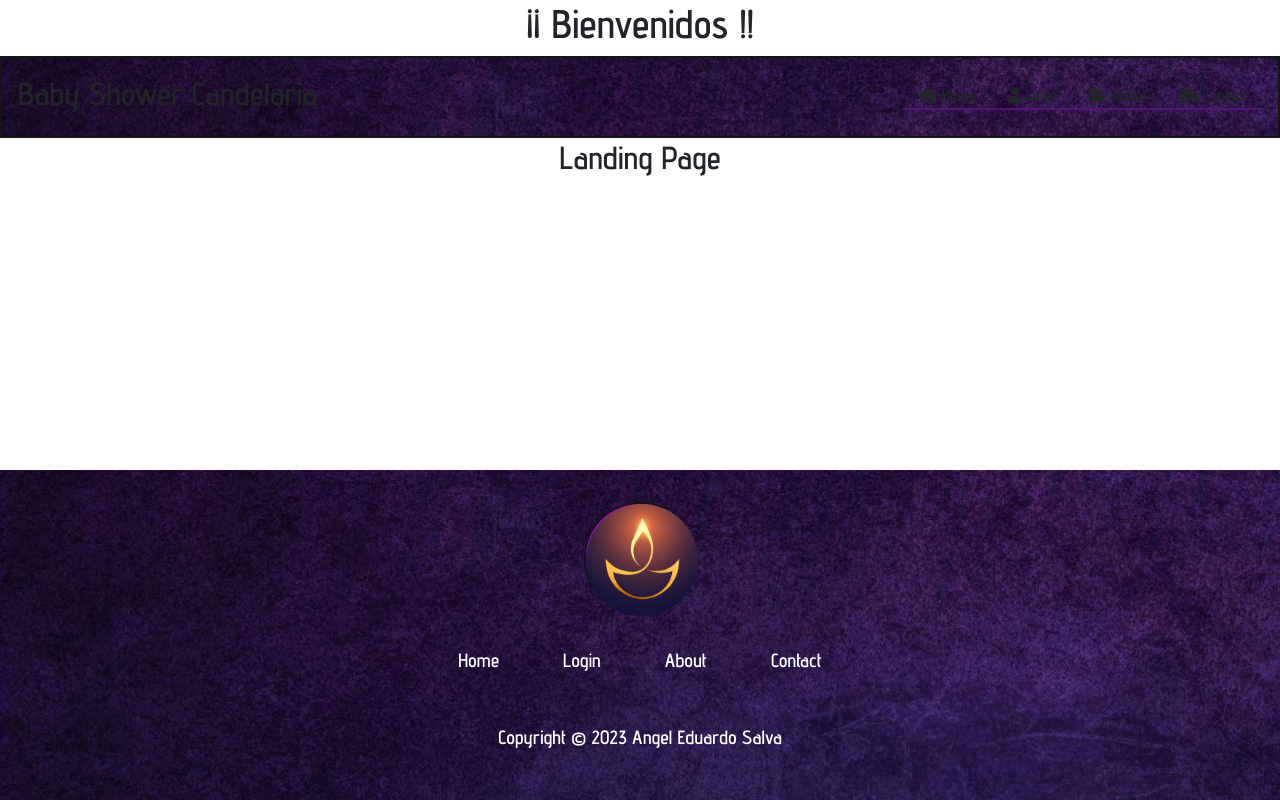
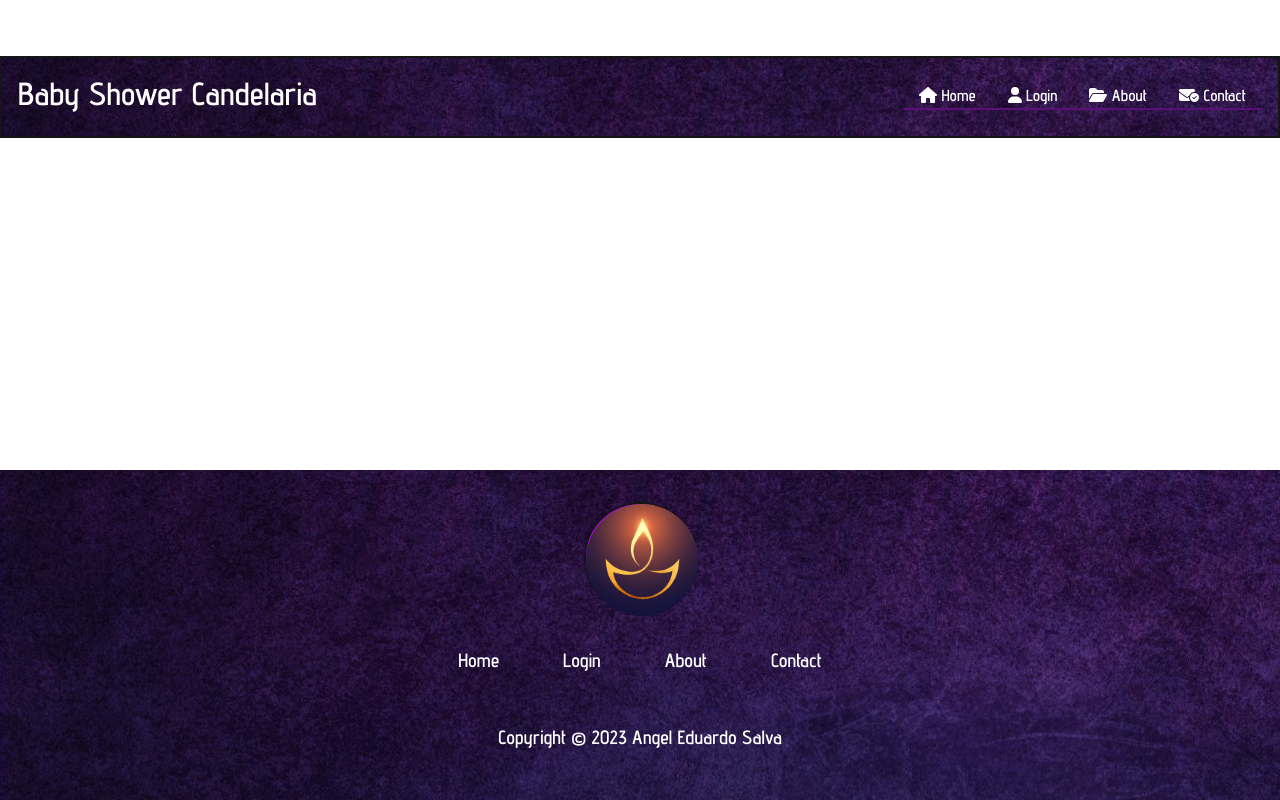
Before and after one commit to AESALVA/babyShowerCande, a React (Vite) app: page / in a window 1280 px wide. Built offline with nearby package versions, Linux system fonts and the light colour scheme; a web font is replaced by a local one.

Commit message:
color index white

```diff
--- a/src/index.css
+++ b/src/index.css
@@ -4,6 +4,7 @@
   margin: 0;
   padding: 0;
   box-sizing: border-box;
+  color:#ffff;
 }
 
 
```
